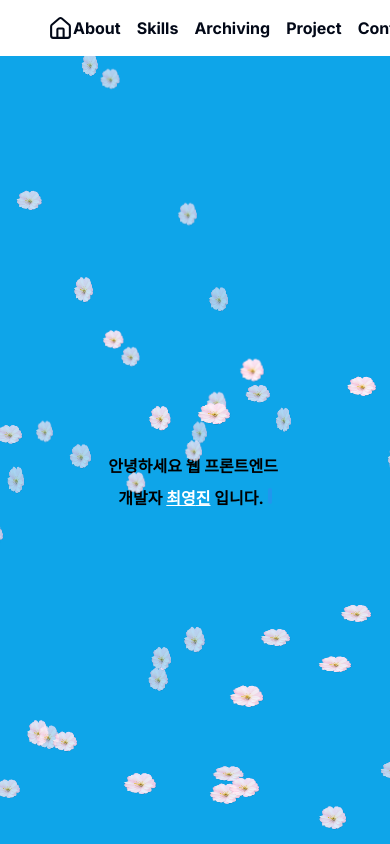
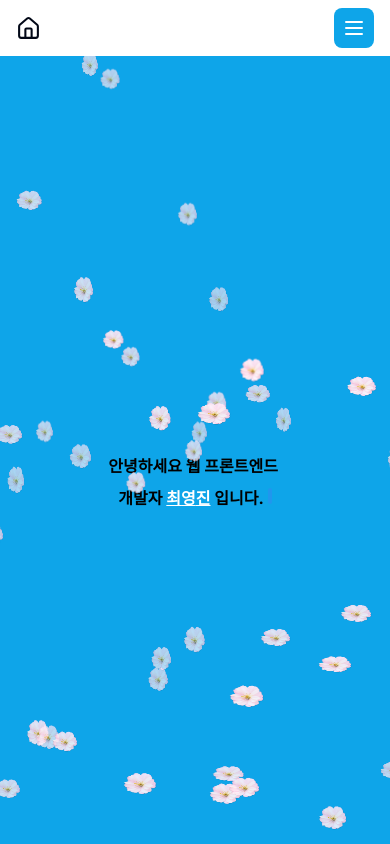
Before and after one commit to cyd5538/portfolio, a Next.js app: page / in a window 390 px wide. Shown: the top 844 px of the page. Built offline with nearby package versions, Linux system fonts and the light colour scheme.

Commit message:
Design: responsive navbar

```diff
--- a/components/Nav.tsx
+++ b/components/Nav.tsx
@@ -1,16 +1,20 @@
-import React from 'react'
+"use client";
+
+import React, { useState } from 'react'
 import { menu } from '@/lib/menuData'
-import { Home } from 'lucide-react'
+import { Home, Menu, X } from 'lucide-react'
 import Link from 'next/link'
 
 const Nav = () => {
+  const [menuopen, setMenuopen] = useState<boolean>(false);
+
   return (
-    <header className='z-40 w-full h-14 bg-white fixed left-0 top-0 justify-center items-center gap-12'>
-      <nav className='container flex justify-between items-center h-14 pl-12 pr-12'>
+    <header className='z-50 w-full h-14 bg-white fixed left-0 top-0 justify-center items-center gap-12'>
+      <nav className='container flex justify-between items-center h-14 sm:px-12 px-4'>
         <h1 className='cursor-pointer font-bold text-xl hover:text-sky-500 opacity-100'>
           <Link href={"#Home"}><Home size={25}/></Link>
         </h1>
-        <ul className='flex gap-4 sm:gap-8'>
+        <ul className='sm:flex gap-4 sm:gap-8 hidden'>
           {menu.map(data => (
             <li className='hover:text-sky-500 cursor-pointer font-bold opacity-100' key={data.id}>
               <Link href={`#${data.name}`}>
@@ -19,9 +23,29 @@ const Nav = () => {
             </li>
           ))}
         </ul>
+        <div onClick={() => setMenuopen(!menuopen)} className='sm:hidden flex cursor-pointer p-2 bg-sky-500 rounded-lg text-white hover:bg-sky-600 transition duration-500 delay-100'>
+          {menuopen ? <X />  : <Menu /> }
+          {menuopen ? <ResponsiveNavbar /> : null }
+        </div>
       </nav>
     </header>
   )
 }
 
+const ResponsiveNavbar = () => {
+  return (
+    <div className='absolute top-14 left-0 w-full h-[600px] bg-sky-900 py-4 px-2'>
+      <ul className='flex flex-col gap-4 sm:gap-4'>
+        {menu.map(data => (
+          <li className='flex' key={data.id}>
+            <Link href={`#${data.name}`} className='py-2 rounded-md hover:bg-sky-600 w-full px-2 cursor-pointer font-bold opacity-100'>
+              {data.name}
+            </Link>
+          </li>
+        ))}
+      </ul>
+    </div>
+  )
+}
+
 export default Nav
```
